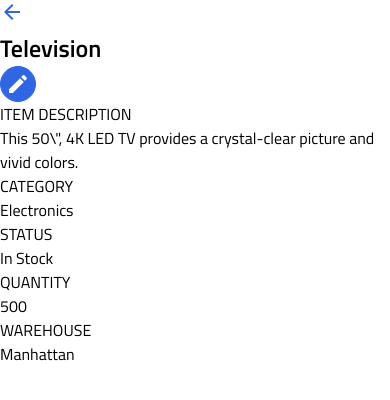
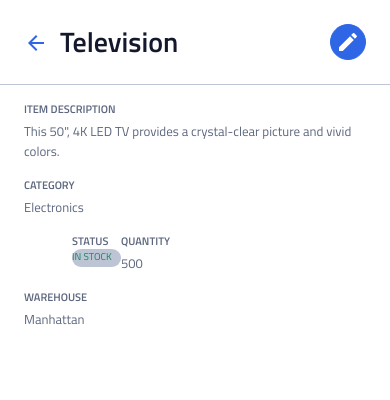
Before and after one commit to vibrentcarey/intstock, a React (Create React App) app in the folder client/: page /inventory-item-details/1 in a window 390 px wide. Shown: the top 400 px of the page. Built offline with nearby package versions, Linux system fonts and the light colour scheme.

Commit message:
Created UI and functionality for Mobile

```diff
--- /dev/null
+++ b/client/src/components/LabelValue/LabelValue.jsx
@@ -0,0 +1,19 @@
+import "../LabelValue/LabelValue.scss";
+import Stock from "../../components/stock/Stock.js";
+
+import React from "react";
+
+const LabelValue = (props) => {
+  return (
+    <div className="labelvalue-container">
+      <p className="labelvalue-container__label">{props.label}</p>
+      {props.type === "component" ? (
+        <Stock instock={props.value} />
+      ) : (
+        <p className="labelvalue-container__value">{props.value}</p>
+      )}
+    </div>
+  );
+};
+
+export default LabelValue;
--- /dev/null
+++ b/client/src/components/LabelValue/LabelValue.scss
@@ -0,0 +1,33 @@
+@use "../../style/partials/variables" as *;
+@use "../../style/partials/typography" as *;
+@use "../../style/partials/mixins" as *;
+
+.labelvalue-container {
+  padding-top: 1rem;
+
+  &__label {
+    @include font-stack-m-h4;
+
+    @include tablet {
+      @include font-stack-tab-desc-h4;
+    }
+
+    @include desktop {
+      @include font-stack-tab-desc-h4;
+    }
+  }
+
+  &__value {
+    padding-top: 0.25rem;
+
+    @include font-stack-m-p2;
+
+    @include tablet {
+      @include font-stack-tab-desc-p2;
+    }
+
+    @include desktop {
+      @include font-stack-tab-desc-p2;
+    }
+  }
+}
--- a/client/src/pages/InventoryItemDetailsPage/InventoryItemDetailsPage.jsx
+++ b/client/src/pages/InventoryItemDetailsPage/InventoryItemDetailsPage.jsx
@@ -1,65 +1,102 @@
+import React from "react";
+import { Redirect } from "react-router";
+import Button from "../../Button/Button";
+import LabelValue from "../../components/LabelValue/LabelValue";
+//import TopBar from "../../components/TopBar";
+import back from "../../assets/arrow_back-24px.svg";
+import "../InventoryItemDetailsPage/InventoryItemDetailsPage.scss";
+
+const dummyInventoryItem = {
+  id: "9b4f79ea-0e6c-4e59-8e05-afd933d0b3d3",
+  warehouseID: "2922c286-16cd-4d43-ab98-c79f698aeab0",
+  warehouseName: "Manhattan",
+  itemName: "Television",
+  description:
+    'This 50", 4K LED TV provides a crystal-clear picture and vivid colors.',
+  category: "Electronics",
+  status: "In Stock",
+  quantity: 500
+};
+
+// :inventoryItemId as props
+// if (this.props.match.params.videoId) {
+//   this.getVideoDetails(this.props.match.params.videoId);
+// }
+//import "./VideoUploadPage.scss";
+//import VideoUploadForm from "../../components/VideoUploadForm/VideoUploadForm";
+
 // Inventory Item Details Page
-// route - inventory; route - edit inventory item.
-import Button from "../../Button/Button";
-import TopBar from "../../components/TopBar";
-import back from "../../assets/arrow_back-24px.svg";
+class InventoryItemDetailsPage extends React.Component {
+  state = {
+    redirectToHome: false,
+    details: dummyInventoryItem
+  };
 
-// {
-//   "id": "9b4f79ea-0e6c-4e59-8e05-afd933d0b3d3",
-//   "warehouseID": "2922c286-16cd-4d43-ab98-c79f698aeab0",
-//   "warehouseName": "Manhattan",
-//   "itemName": "Television",
-//   "description": "This 50\", 4K LED TV provides a crystal-clear picture and vivid colors.",
-//   "category": "Electronics",
-//   "status": "In Stock",
-//   "quantity": 500
-// },
+  handleEditButtonClick = () => {
+    this.setState({
+      redirectToHome: true
+    });
+  };
 
-const InventoryItemDetailsPage = (props) => {
+  render() {
+    if (this.state.redirectToHome) {
+      return <Redirect to="/" />;
+    }
+
     return (
-    <main>
-      <section>
-        <img src={back} alt="back" />
-
-        <h2>Television</h2>
-        <div>
-          <Button type="edit" value="Edit" />
+      <main className="inventory-item-details">
+        <div className="inventory-item-details__top-section">
+          <section className="inventory-item-details__heading">
+            <div className="inventory-item-details__heading-left">
+              <img
+                src={back}
+                alt="back"
+                className="inventory-item-details__back-image"
+              />
+              <h1 className="inventory-item-details__title">Television</h1>
+            </div>
+            <div className="inventory-item-details__heading-right">
+              <Button
+                type="edit"
+                value="Edit"
+                onClick={this.handleEditButtonClick}
+              />
             </div>
           </section>
-      <section>
-        <div>
-          <div>
-            <p>ITEM DESCRIPTION</p>
-            <p>
-              This 50\", 4K LED TV provides a crystal-clear picture and vivid
-              colors.
-            </p>
-          </div>
-          <div>
-            <p>CATEGORY</p>
-            <p>Electronics</p>
-          </div>
         </div>
 
-        <div>
-          <div>
-            <div>
-              <p>STATUS</p>
-              <p>In Stock</p>
+        <section className="inventory-item-details__bottom-section">
+          <div className="inventory-item-details__container-left">
+            <LabelValue
+              label="ITEM DESCRIPTION"
+              value={this.state.details.description}
+            />
+            <LabelValue label="CATEGORY" value={this.state.details.category} />
           </div>
-            <div>
-              <p>QUANTITY</p>
-              <p>500</p>
+
+          <div className="inventory-item-details__container-right">
+            <div className="inventory-item-details__status">
+              <LabelValue
+                label="STATUS"
+                value={this.state.details.status}
+                type="component"
+              />
+              <LabelValue
+                label="QUANTITY"
+                value={this.state.details.quantity}
+              />
             </div>
-          </div>
-          <div>
-            <p>WAREHOUSE</p>
-            <p>Manhattan</p>
-          </div>
+            <LabelValue
+              label="WAREHOUSE"
+              value={this.state.details.warehouseName}
+            />
           </div>
         </section>
       </main>
     );
-};
+  }
+
+  // return <VideoUploadForm onSubmit={this.handleSubmit} />;
+}
 
 export default InventoryItemDetailsPage;
--- /dev/null
+++ b/client/src/pages/InventoryItemDetailsPage/InventoryItemDetailsPage.scss
@@ -0,0 +1,61 @@
+@use "../../style/partials/variables" as *;
+@use "../../style/partials/typography" as *;
+@use "../../style/partials/mixins" as *;
+
+.inventory-item-details {
+  &__top-section {
+    border-bottom: 1px solid $cloud;
+  }
+
+  &__heading {
+    display: flex;
+    justify-content: space-between;
+    align-items: center;
+    padding: 1.5rem;
+  }
+
+  &__heading-left {
+    display: flex;
+    justify-content: center;
+    align-items: center;
+  }
+
+  //   &__heading-right {
+  //   }
+
+  &__back-image {
+    margin: 2px 12px 0 0;
+  }
+
+  &__title {
+    @include font-stack-m-h1;
+  }
+
+  &__status {
+    display: flex;
+    flex-direction: row;
+    justify-content: flex-start;
+
+    &:nth-child(1) {
+      margin-left: 3rem;
+    }
+  }
+
+  //   &__container-left {
+  //     // display: flex;
+  //     // flex-direction: column;
+  //   }
+
+  &__bottom-section {
+    padding: 0 1.5rem 1.5rem 1.5rem;
+  }
+
+  //   &__container-left {
+  //   }
+
+  //   &__container-right {
+  //   }
+
+  //   &__box {
+  //   }
+}
--- a/client/src/style/partials/_typography.scss
+++ b/client/src/style/partials/_typography.scss
@@ -1,7 +1,7 @@
 @use "./variables" as *;
 
 @font-face {
-  font-family:'Titillium Web';
+  font-family: "Titillium Web";
   src: url("../../assets/fonts/Titillium_web/TitilliumWeb-SemiBold.ttf")
       format("truetype"),
     url("../../assets/fonts/transfonter.org-semi-bold/TitilliumWeb-SemiBold.woff")
@@ -12,8 +12,9 @@
 }
 
 @font-face {
-  font-family:'Titillium Web';
-  src: url("../../assets/fonts/Titillium_web/TitilliumWeb-Regular.ttf") format("truetype"),
+  font-family: "Titillium Web";
+  src: url("../../assets/fonts/Titillium_web/TitilliumWeb-Regular.ttf")
+      format("truetype"),
     url("../../assets/fonts/transfonter.org-regular/TitilliumWeb-Regular.woff")
       format("woff"),
     url("../../assets/fonts/transfonter.org-regular/TitilliumWeb-Regular.woff2")
@@ -21,59 +22,65 @@
   font-weight: 400;
 }
 
-@mixin font-stack ($font-family, $font-size, $font-weight, $line-height, $color){
+@mixin font-stack(
+  $font-family,
+  $font-size,
+  $font-weight,
+  $line-height,
+  $color
+) {
   font-style: normal;
-  font-family:$font-family;
+  font-family: $font-family;
   font-size: $font-size;
   font-weight: $font-weight;
-  line-height:$line-height;
+  line-height: $line-height;
   color: $color;
 }
 
 // Page Header
 @mixin font-stack-m-h1 {
-  @include font-stack ('Titillium Web', 1.75rem, 600, 2.25rem, $instock-black);
+  @include font-stack("Titillium Web", 1.75rem, 600, 2.25rem, $instock-black);
 }
 
 @mixin font-stack-tab-desc-h1 {
-  @include font-stack ('Titillium Web', 2rem, 600, 2.5rem, $instock-black);
+  @include font-stack("Titillium Web", 2rem, 600, 2.5rem, $instock-black);
 }
 
 // Subheader
-@mixin font-stack-m-h2{
-  @include font-stack ('Titillium Web', 1.25rem, 600, 1.75rem, $instock-black);
+@mixin font-stack-m-h2 {
+  @include font-stack("Titillium Web", 1.25rem, 600, 1.75rem, $instock-black);
 }
 
 @mixin font-stack-tab-desc-h2 {
-  @include font-stack ('Titillium Web', 1.5rem, 600, 2rem, $instock-black);
+  @include font-stack("Titillium Web", 1.5rem, 600, 2rem, $instock-black);
 }
 
 // Labels, Links, Buttons
 
-@mixin font-stack-m-h3{
-  @include font-stack ('Titillium Web', 0.8125rem, 600, 1.25rem, $instock-black);
+@mixin font-stack-m-h3 {
+  @include font-stack("Titillium Web", 0.8125rem, 600, 1.25rem, $instock-black);
 }
 
 @mixin font-stack-tab-desc-h3 {
-  @include font-stack ('Titillium Web', 0.875rem, 600, 1.375rem, $instock-black);
+  @include font-stack("Titillium Web", 0.875rem, 600, 1.375rem, $instock-black);
 }
 
 // Body Medium p2
-@mixin font-stack-m-p2{
-  @include font-stack ('Titillium Web', 0.8125rem, 400, 1.25rem, $slate);
+@mixin font-stack-m-p2 {
+  @include font-stack("Titillium Web", 0.8125rem, 400, 1.25rem, $slate);
 }
 
 @mixin font-stack-tab-desc-p2 {
-  @include font-stack ('Titillium Web', 0.875rem, 400, 1.375rem, $slate);
+  @include font-stack("Titillium Web", 0.875rem, 400, 1.375rem, $slate);
 }
 
 // Body Small p3
-@mixin font-stack-m-p3{
-  @include font-stack ('Titillium Web', 0.6875rem, 400, 1rem, $instock-black);
+@mixin font-stack-m-p3 {
+  @include font-stack("Titillium Web", 0.6875rem, 400, 1rem, $instock-black);
 }
 
 @mixin font-stack-tab-desc-p3 {
-  @include font-stack ('Titillium Web', 0.75rem, 400, 1.125rem, $instock-black);
+  @include font-stack("Titillium Web", 0.75rem, 400, 1.125rem, $instock-black);
 }
 
 // // Body
@@ -93,3 +100,12 @@
 // @mixin font-placeholder-text {
 //   @include font-stack-body-mobile;
 // }
+
+// Table Header
+@mixin font-stack-m-h4 {
+  @include font-stack("Titillium Web", 0.688rem, 600, 1rem, $slate);
+}
+
+@mixin font-stack-tab-desc-h4 {
+  @include font-stack("Titillium Web", 0.75rem, 600, 1.125rem, $slate);
+}
```
Lines whose indentation alone changed are shown as unchanged.
